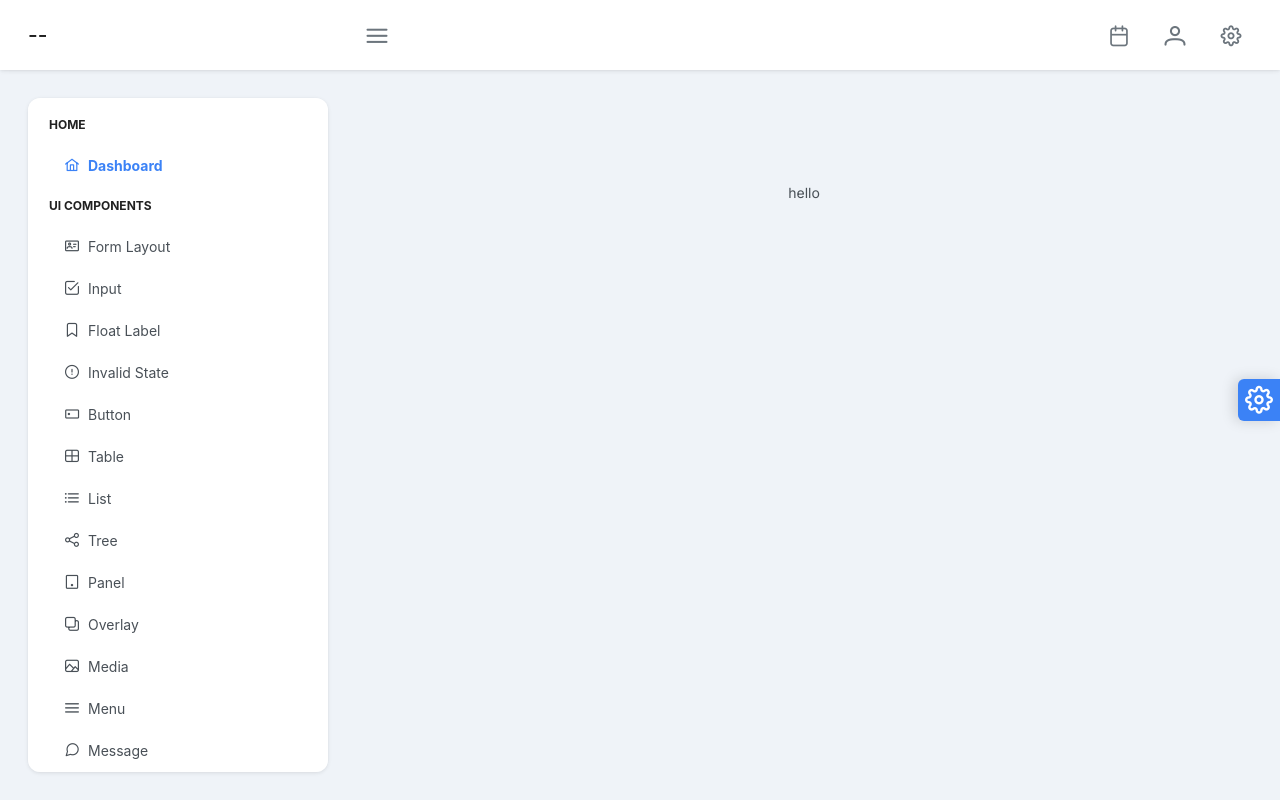
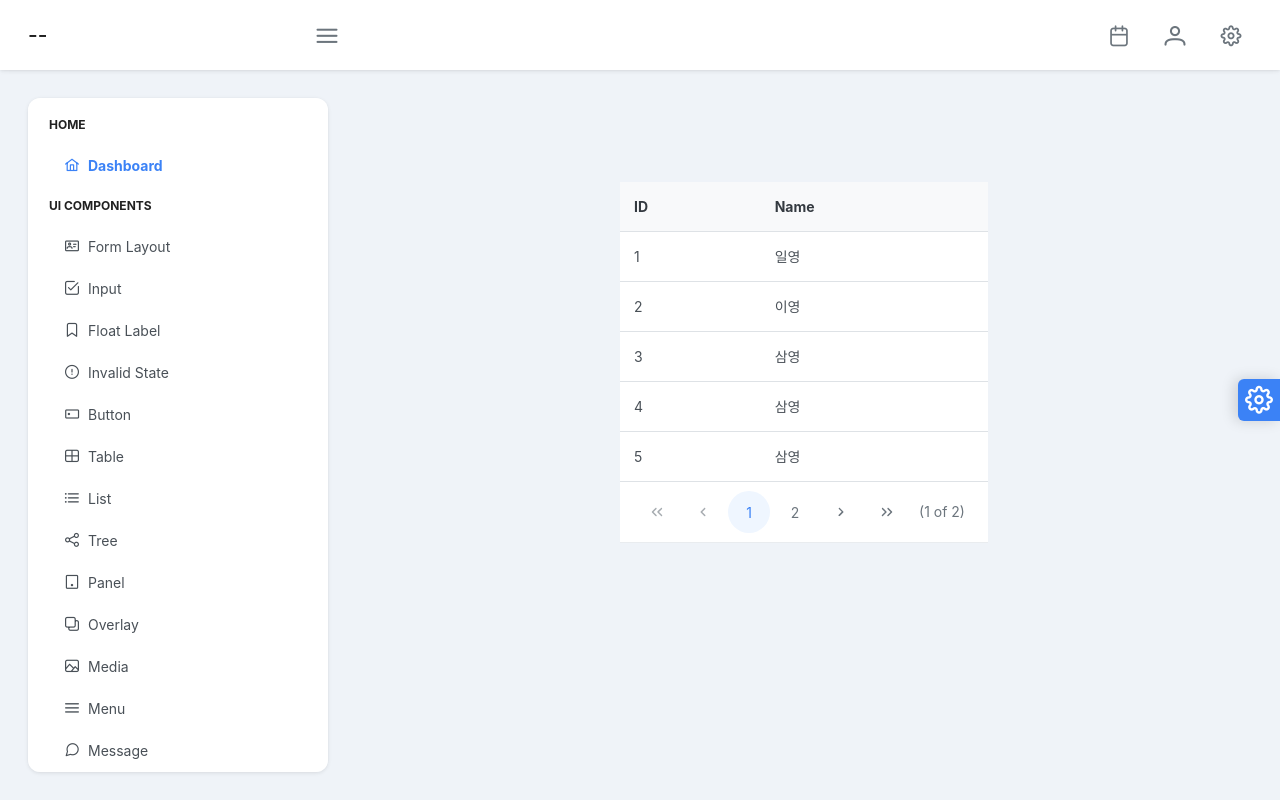
Before and after one commit to younghwan12/pms-react-next14, a Next.js app: page / in a window 1280 px wide. Shown: the top 800 px of the page. Built offline with nearby package versions, Linux system fonts and the light colour scheme.

Commit message:
[feat]: DataTable 커스텀 컴퍼넌트화 제작중

```diff
--- /dev/null
+++ b/src/common/components/DataTable/index.tsx
@@ -0,0 +1,67 @@
+import { DataTable as PDataTable } from "primereact/datatable";
+import type { DataTableBaseProps, DataTableValueArray } from "primereact/datatable";
+
+import { useState, useCallback, useMemo, useEffect } from "react";
+
+interface ICustomDataTableProps<TValue extends DataTableValueArray> extends DataTableBaseProps<TValue> {
+    extraButtons?: React.ReactNode;
+    tooltip?: React.ReactNode;
+    extraForm?: React.ReactNode;
+    refresh?: React.ReactNode;
+    rowNums?: number[] | null;
+    onRefresh?: () => void;
+    onRowClick?: any;
+}
+
+const DataTable = <TValue extends DataTableValueArray>(props: ICustomDataTableProps<TValue>) => {
+    const { value, onSelect, extraButtons, tooltip, extraForm, refresh, rowNums, onRefresh, onRowClick, ...rest } =
+        props;
+    const [first, setFirst] = useState(0);
+    const [rows, setRows] = useState(props.rowNums ? props.rowNums[0] : props.rows);
+
+    // const [tableCellSize, setTableCellSize] = useState<DataTableProps["size"]>("normal");
+
+    // const handleCellSizeBtn1 = useCallback(() => {
+    //     setTableCellSize(tableCellSize === "normal" ? "small" : "normal");
+    // }, [tableCellSize]);
+
+    // const handleRowNumChange = useCallback((newValue: number) => {
+    //     setRows(newValue);
+    // }, []);
+
+    // const handlePage = (e: DataTablePFSEvent) => {
+    //     setFirst(e.first);
+    //     props.onPage(e);
+    // };
+    // const isPaginatorTable = useMemo(() => {
+    //     if (totalRecords && totalRecords > 0) {
+    //         return true;
+    //     }
+    // }, [totalRecords]);
+
+    // const handleOnclick = (e) => {
+    //     if (
+    //         e.originalEvent.target.classList.contains("p-selection-column") ||
+    //         e.originalEvent.target.classList.contains("p-checkbox-icon")
+    //     )
+    //         return false;
+
+    //     props.onRowClick && props.onRowClick(e);
+    // };
+
+    return (
+        <>
+            <PDataTable
+                paginatorTemplate="FirstPageLink PrevPageLink PageLinks NextPageLink LastPageLink CurrentPageReport RowsPerPageDropdown"
+                width={"100%"}
+                emptyMessage="데이터가 없습니다."
+                // rowsPerPageOptions={[5, 10, 25, 50]}
+                rows={rows}
+                {...props}
+                paginator
+            ></PDataTable>
+        </>
+    );
+};
+
+export default DataTable;
--- /dev/null
+++ b/src/common/components/index.ts
@@ -0,0 +1 @@
+export { default as DataTable } from "./DataTable";
--- a/src/layout/context/layoutcontext.tsx
+++ b/src/layout/context/layoutcontext.tsx
@@ -4,7 +4,7 @@ export const LayoutContext = createContext({} as LayoutContextProps);
 
 export const LayoutProvider = ({ children }: ChildContainerProps) => {
     const [layoutConfig, setLayoutConfig] = useState<LayoutConfig>({
-        ripple: false,
+        ripple: true,
         inputStyle: 'outlined',
         menuMode: 'static',
         colorScheme: 'light',
--- a/src/pages/_app.tsx
+++ b/src/pages/_app.tsx
@@ -9,22 +9,29 @@ import '../styles/layout/layout.scss';
 import { Provider } from 'react-redux';
 import { PersistGate } from 'redux-persist/integration/react';
 import { store, persistor } from "../redux/store";
+import { PrimeReactProvider } from 'primereact/api';
 type Props = AppProps & {
   Component: Page;
 };
 
 export default function MyApp({ Component, pageProps }: Props) {
   if (Component.getLayout) {
-    return <LayoutProvider>{Component.getLayout(<Component {...pageProps} />)}</LayoutProvider>;
+    return (
+      <PrimeReactProvider>
+        <LayoutProvider>{Component.getLayout(<Component {...pageProps} />)}</LayoutProvider>
+      </PrimeReactProvider>
+    )
   } else {
     return (
       <Provider store={store}>
         <PersistGate loading={null} persistor={persistor} >
-          <LayoutProvider>
-            <Layout>
-              <Component {...pageProps} />
-            </Layout>
-          </LayoutProvider>
+          <PrimeReactProvider>
+            <LayoutProvider>
+              <Layout>
+                <Component {...pageProps} />
+              </Layout>
+            </LayoutProvider>
+          </PrimeReactProvider>
         </PersistGate>
       </Provider>
     );
--- a/src/pages/index.tsx
+++ b/src/pages/index.tsx
@@ -1,12 +1,41 @@
 import Image from "next/image";
 import { Inter } from "next/font/google";
-
-const inter = Inter({ subsets: ["latin"] });
+import { DataTable } from "@/common/components";
+import { Column } from "primereact/column";
 
 export default function Home() {
-  return (
-    <main className={`flex min-h-screen flex-col items-center justify-between p-24 ${inter.className}`}>
-      <div>hello </div>
-    </main>
-  );
+    const data = [
+        {
+            id: 1,
+            name: "일영",
+        },
+        {
+            id: 2,
+            name: "이영",
+        },
+        {
+            id: 3,
+            name: "삼영",
+        },
+        {
+            id: 4,
+            name: "삼영",
+        },
+        {
+            id: 5,
+            name: "삼영",
+        },
+        {
+            id: 6,
+            name: "삼영",
+        },
+    ];
+    return (
+        <main className="flex min-h-screen flex-col items-center justify-between p-24">
+            <DataTable value={data} rows={5}>
+                <Column field="id" header="ID"></Column>
+                <Column field="name" header="Name"></Column>
+            </DataTable>
+        </main>
+    );
 }
--- a/src/pages/notfound/index.tsx
+++ b/src/pages/notfound/index.tsx
@@ -7,7 +7,7 @@ import { Page } from '../../../types/types';
 
 const NotFoundPage: Page = () => {
     return (
-        <div className='flex items-center justify-center min-h-full flex-col'>
+        <div className='flex items-center justify-center min-h-screen flex-col'>
             <h2>Error</h2>
             <Link href='/'>History Back</Link>
         </div>
--- a/src/styles/layout/_menu.scss
+++ b/src/styles/layout/_menu.scss
@@ -12,6 +12,21 @@
     border-radius: $borderRadius;
     padding: 0.5rem 1.5rem;
     box-shadow: 0px 3px 5px rgba(0, 0, 0, .02), 0px 0px 2px rgba(0, 0, 0, .05), 0px 1px 4px rgba(0, 0, 0, .08);
+    &::-webkit-scrollbar {
+        width: 10px;
+    }
+    &::-webkit-scrollbar-thumb {
+        background-color: #aeaeba;
+        border-radius: 10px;
+        background-clip: padding-box;
+        border: 2px solid transparent;
+    // &:hover {
+    //   background-color: #6255f6;
+    // }
+    }
+    &::-webkit-scrollbar-track {
+        background-color: #f5f5fa;
+    }
 }
 
 .layout-menu {
--- a/src/styles/layout/_topbar.scss
+++ b/src/styles/layout/_topbar.scss
@@ -18,7 +18,7 @@
         color: var(--surface-900);
         font-size: 1.5rem;
         font-weight: 500;
-        width: 300px;
+        width: 250px;
         border-radius: 12px;
 
         img {
```
